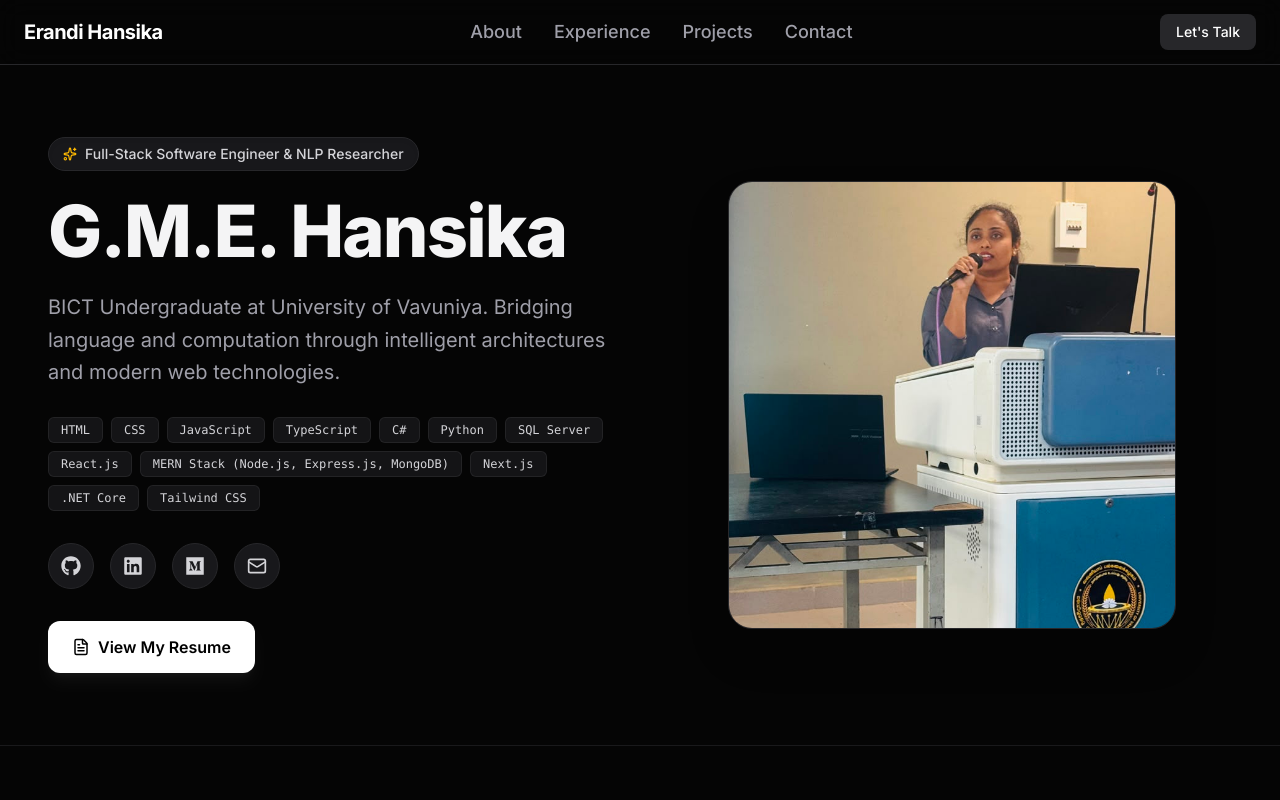
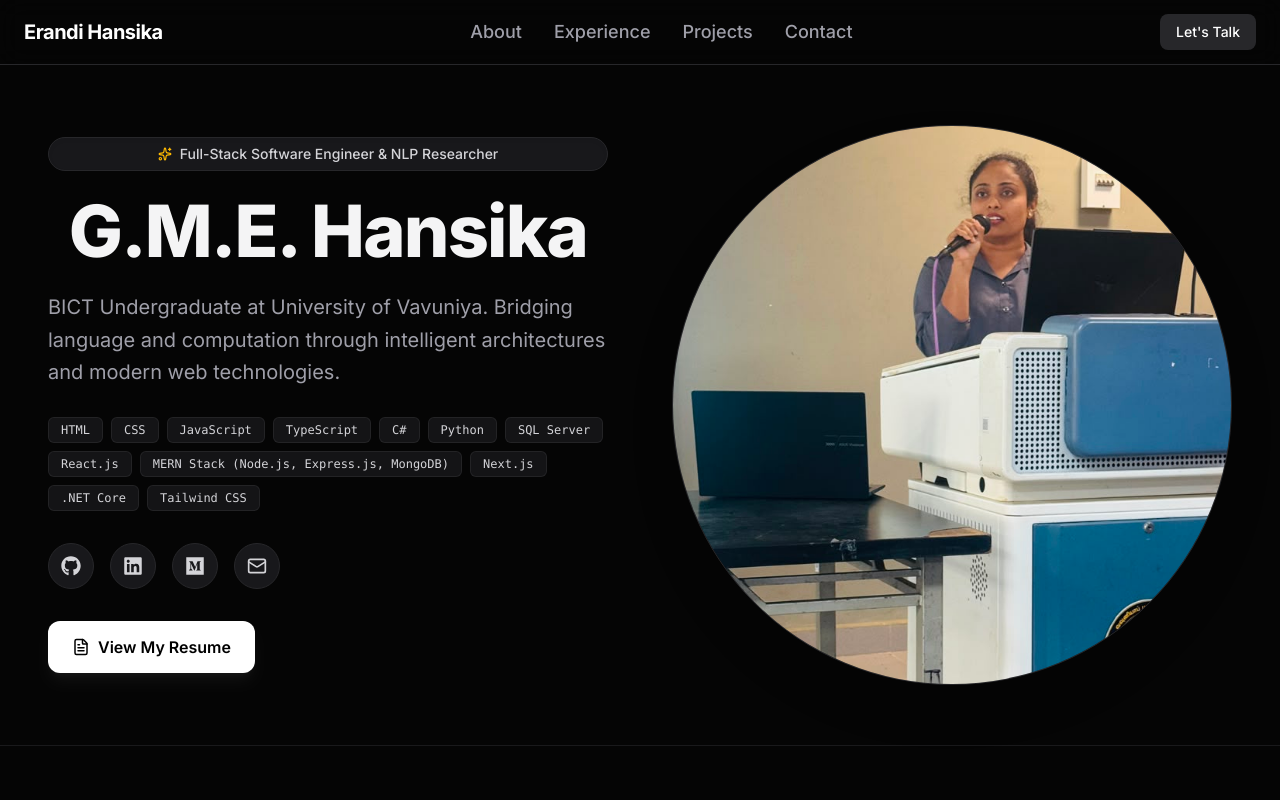
Before and after one commit to Erandi-Hans/Erandi-Hansika-Portfolio, a Next.js app: page / in a window 1280 px wide. Shown: the top 800 px of the page. Built offline with nearby package versions, Linux system fonts and the light colour scheme.

Commit message:
feat: implementing hero component

```diff
--- a/src/app/components/Hero.tsx
+++ b/src/app/components/Hero.tsx
@@ -20,26 +20,25 @@ export default function Hero() {
         }, 4000);
         return () => clearInterval(timer);
     }, []);
-
     return (
-        <section className="w-full max-w-[1600px] mx-auto px-6 md:px-12 grid grid-cols-1 md:grid-cols-2 gap-16 items-center min-h-[85vh] py-12">
+        <section className="w-full max-w-[1600px]  mx-auto px-6 md:px-12 grid grid-cols-1 md:grid-cols-2 gap-16 items-center min-h-[85vh] py-12">
             {/* Text Content */}
             <div className="space-y-6">
 
                 {/* Role Badge */}
-                <div className="inline-flex items-center gap-2 px-3.5 py-1.5 rounded-full bg-zinc-900 border border-zinc-800 text-zinc-300 text-xs md:text-sm font-medium shadow-inner">
+                <div className="flex items-center justify-center items-center gap-2 px-3.5 py-1.5 rounded-full bg-zinc-900 border border-zinc-800 text-zinc-300 text-xs md:text-sm font-medium shadow-inner">
                     <Sparkles size={14} className="text-amber-400" />
                     <span>Full-Stack Software Engineer & NLP Researcher</span>
                 </div>
 
-                <h1 className="text-5xl md:text-7xl font-extrabold tracking-tight">G.M.E. Hansika</h1>
+                <h1 className="flex items-center justify-center text-5xl md:text-7xl font-extrabold tracking-tight">G.M.E. Hansika</h1>
 
-                <p className="text-zinc-400 text-lg md:text-xl leading-relaxed">
+                <p className="flex items-center justify-center text-zinc-400 text-lg md:text-xl leading-relaxed">
                     BICT Undergraduate at University of Vavuniya. Bridging language and computation through intelligent architectures and modern web technologies.
                 </p>
 
                 {/* Tech Stack Badges */}
-                <div className="flex flex-wrap gap-2 pt-1">
+                <div className="flex flex-wrap gap-2 pt-1 ">
                     {techStacks.map((tech, i) => (
                         <span key={i} className="px-3 py-1 bg-zinc-900/80 border border-zinc-800/80 rounded-md text-xs font-mono text-zinc-300">
                             {tech}
@@ -48,7 +47,8 @@ export default function Hero() {
                 </div>
 
                 {/* Social Links with Original Brand Colors on Hover */}
-                <div className="flex gap-4 pt-2">
+
+                <div className="gap-4 pt-2 flex ">
                     <a href="https://github.com/Erandi-Hans" target="_blank" className="p-3 bg-zinc-900 border border-zinc-800 rounded-full text-zinc-300 hover:text-white hover:border-[#333] hover:bg-[#333]/20 transition">
                         <FaGithub size={20} />
                     </a>
@@ -71,8 +71,9 @@ export default function Hero() {
                 </div>
             </div>
 
+
             {/* Carousel Image */}
-            <div className="relative w-full aspect-square max-w-md mx-auto overflow-hidden rounded-3xl border border-zinc-800 shadow-2xl bg-zinc-900">
+            <div className="relative w-full aspect-square max-w-xl mx-auto overflow-hidden rounded-full border border-zinc-800 shadow-2xl bg-zinc-900">
                 <AnimatePresence mode="wait">
                     <motion.img
                         key={images[index]}
```
